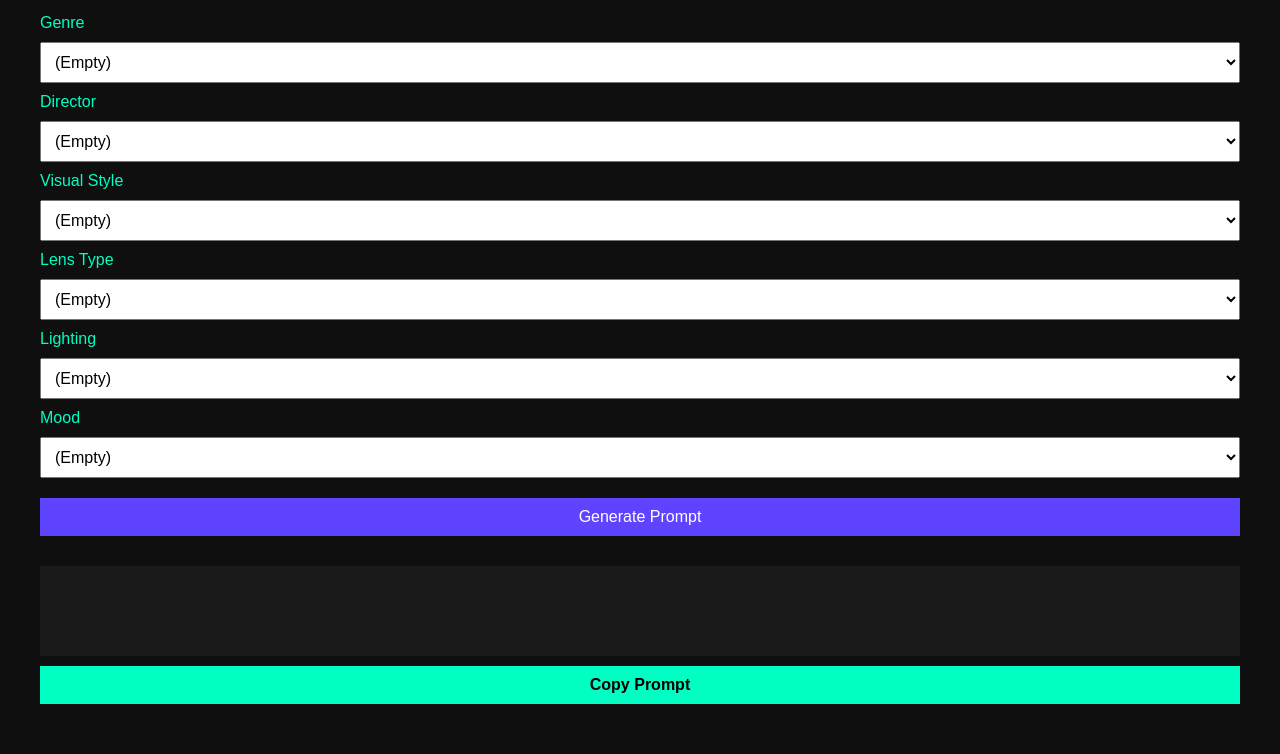
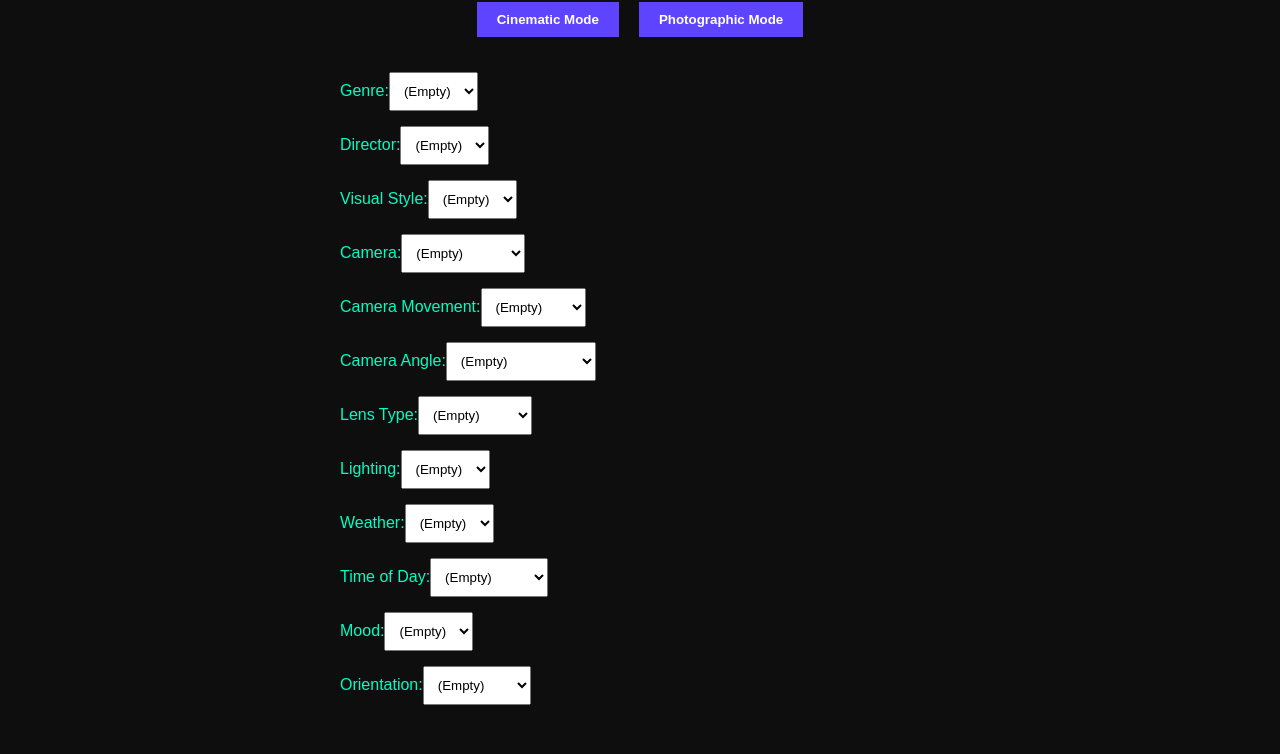
Before and after one commit to robertissimo14/Cinematic-prompt-generator-DC, a plain HTML site: page index.html in a window 1280 px wide. Shown: the part 106-860 px from the top of the page. After the commit the page ends 839 px from the top, so only its background shows below. Drawn offline with Linux system fonts and the light colour scheme.

Commit message:
Update index.html

```diff
--- a/index.html
+++ b/index.html
@@ -2,117 +2,90 @@
 <!DOCTYPE html>
 <html lang="en">
 <head>
-  <meta charset="UTF-8" />
-  <meta name="viewport" content="width=device-width, initial-scale=1.0"/>
-  <title>Cinematic Prompt Generator</title>
+    <meta charset="UTF-8">
+    <title>Cinematic/Photographic Prompt Generator</title>
     <style>
         body {
-      background-color: #0f0f0f;
+            background-color: #0e0e0e;
             color: #00ffc2;
             font-family: Arial, sans-serif;
-      padding: 2rem;
+            padding: 20px;
         }
         h1 {
             text-align: center;
             color: #00ffc2;
         }
-    select, button {
-      width: 100%;
-      padding: 10px;
-      margin: 10px 0;
-      font-size: 16px;
+        .toggle-container {
+            display: flex;
+            justify-content: center;
+            margin-bottom: 20px;
         }
-    #output {
-      margin-top: 20px;
-      background-color: #1a1a1a;
-      padding: 20px;
-      color: #ffffff;
-      min-height: 50px;
-    }
-    .copy-button {
-      background-color: #00ffc2;
+        .toggle-button {
+            background-color: #5f44ff;
+            color: white;
+            padding: 10px 20px;
+            margin: 0 10px;
             border: none;
-      color: #000;
+            cursor: pointer;
             font-weight: bold;
         }
-    .generate-button {
-      background-color: #5f44ff;
-      color: white;
-      border: none;
+        .form-section {
+            display: none;
+            flex-direction: column;
+            margin: 0 auto;
+            max-width: 600px;
+        }
+        .form-section.active {
+            display: flex;
+        }
+        label {
+            margin-top: 10px;
+        }
+        select, button {
+            padding: 10px;
+            margin-top: 5px;
         }
     </style>
 </head>
 <body>
-  <h1>Cinematic Prompt Generator</h1>
+    <h1>Cinematic/Photographic Prompt Generator</h1>
+    <div class="toggle-container">
+        <button class="toggle-button" onclick="toggleMode('cinematic')">Cinematic Mode</button>
+        <button class="toggle-button" onclick="toggleMode('photographic')">Photographic Mode</button>
+    </div>
 
-  <label>Genre</label>
-  <select id="genre">
-    <option>(Empty)</option>
-    <option>Sci-Fi</option>
-    <option>Drama</option>
-  </select>
+    <div id="cinematic" class="form-section active">
+        <label>Genre:<select><option>(Empty)</option></select></label>
+        <label>Director:<select><option>(Empty)</option></select></label>
+        <label>Visual Style:<select><option>(Empty)</option></select></label>
+        <label>Camera:<select><option>(Empty)</option><option>Arri Alexa</option><option>RED Komodo</option></select></label>
+        <label>Camera Movement:<select><option>(Empty)</option><option>Dolly</option><option>Tracking</option><option>Handheld</option><option>Crane</option><option>Zoom</option><option>Steadicam</option><option>Pan</option><option>Tilt</option><option>Static</option></select></label>
+        <label>Camera Angle:<select><option>(Empty)</option><option>Low Angle</option><option>High Angle</option><option>Overhead</option><option>POV</option><option>Over-the-shoulder</option><option>Eye Level</option><option>Worm’s Eye</option></select></label>
+        <label>Lens Type:<select><option>(Empty)</option><option>Anamorphic</option><option>Wide</option><option>Telephoto</option></select></label>
+        <label>Lighting:<select><option>(Empty)</option></select></label>
+        <label>Weather:<select><option>(Empty)</option><option>Sunny</option><option>Rainy</option><option>Foggy</option><option>Stormy</option><option>Misty</option><option>Windy</option><option>Snowy</option></select></label>
+        <label>Time of Day:<select><option>(Empty)</option><option>Morning</option><option>Midday</option><option>Golden Hour</option><option>Dusk</option><option>Midnight</option></select></label>
+        <label>Mood:<select><option>(Empty)</option></select></label>
+        <label>Orientation:<select><option>(Empty)</option><option>Portrait</option><option>Landscape</option></select></label>
+    </div>
 
-  <label>Director</label>
-  <select id="director">
-    <option>(Empty)</option>
-    <option>Denis Villeneuve</option>
-    <option>Greta Gerwig</option>
-  </select>
-
-  <label>Visual Style</label>
-  <select id="visual">
-    <option>(Empty)</option>
-    <option>Hyperrealism</option>
-    <option>Noir</option>
-  </select>
-
-  <label>Lens Type</label>
-  <select id="lens">
-    <option>(Empty)</option>
-    <option>Anamorphic</option>
-    <option>35mm</option>
-  </select>
-
-  <label>Lighting</label>
-  <select id="lighting">
-    <option>(Empty)</option>
-    <option>Golden Hour</option>
-    <option>Studio</option>
-  </select>
-
-  <label>Mood</label>
-  <select id="mood">
-    <option>(Empty)</option>
-    <option>Mysterious</option>
-    <option>Dreamy</option>
-  </select>
-
-  <button class="generate-button" onclick="generatePrompt()">Generate Prompt</button>
-  <div id="output"></div>
-  <button class="copy-button" onclick="copyPrompt()">Copy Prompt</button>
+    <div id="photographic" class="form-section">
+        <label>Photography Mode:<select><option>(Empty)</option><option>Canon EOS R5</option><option>Nikon Z9</option><option>Sony A7R V</option></select></label>
+        <label>Photography Lens:<select><option>(Empty)</option><option>50mm f/1.2</option><option>85mm f/1.4</option><option>24-70mm f/2.8</option></select></label>
+        <label>Photo Shot Type:<select><option>(Empty)</option><option>Portrait</option><option>Editorial</option><option>Candid</option><option>Fashion</option><option>Macro</option><option>Over-the-shoulder</option></select></label>
+        <label>Visual Style:<select><option>(Empty)</option></select></label>
+        <label>Lighting:<select><option>(Empty)</option></select></label>
+        <label>Weather:<select><option>(Empty)</option><option>Sunny</option><option>Rainy</option><option>Foggy</option><option>Stormy</option><option>Misty</option><option>Windy</option><option>Snowy</option></select></label>
+        <label>Time of Day:<select><option>(Empty)</option><option>Morning</option><option>Midday</option><option>Golden Hour</option><option>Dusk</option><option>Midnight</option></select></label>
+        <label>Mood:<select><option>(Empty)</option></select></label>
+        <label>Orientation:<select><option>(Empty)</option><option>Portrait</option><option>Landscape</option></select></label>
+    </div>
 
     <script>
-    function generatePrompt() {
-      const genre = getValue("genre");
-      const director = getValue("director");
-      const visual = getValue("visual");
-      const lens = getValue("lens");
-      const lighting = getValue("lighting");
-      const mood = getValue("mood");
-
-      const prompt = \`\${genre} \${director} \${visual} \${lens} \${lighting} \${mood}\`.replace(/\s+/g, ' ').trim();
-      document.getElementById("output").innerText = prompt;
-    }
-
-    function getValue(id) {
-      const val = document.getElementById(id).value;
-      return val === "(Empty)" ? "" : val;
-    }
-
-    function copyPrompt() {
-      const text = document.getElementById("output").innerText;
-      navigator.clipboard.writeText(text);
-      alert("Prompt copied!");
+        function toggleMode(mode) {
+            document.getElementById('cinematic').classList.remove('active');
+            document.getElementById('photographic').classList.remove('active');
+            document.getElementById(mode).classList.add('active');
         }
     </script>
 </body>
```
Lines whose indentation alone changed are shown as unchanged.
